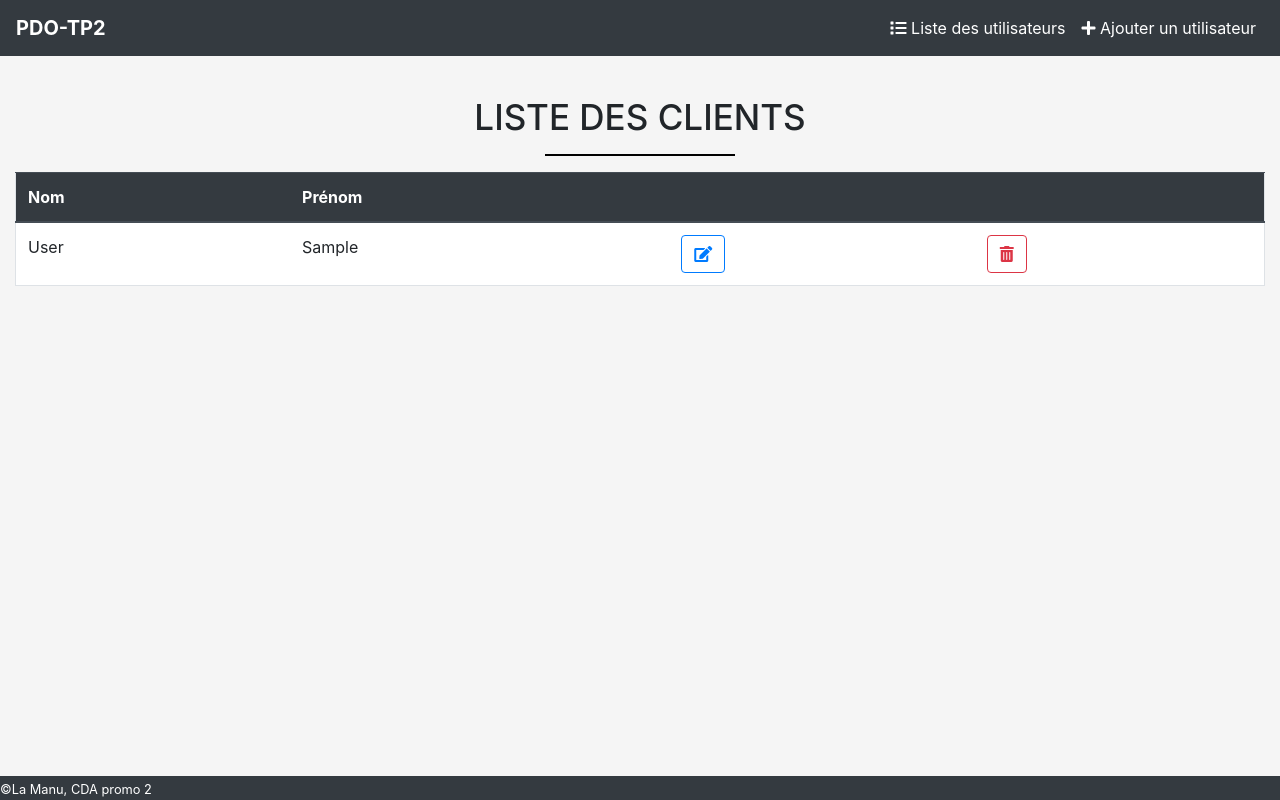
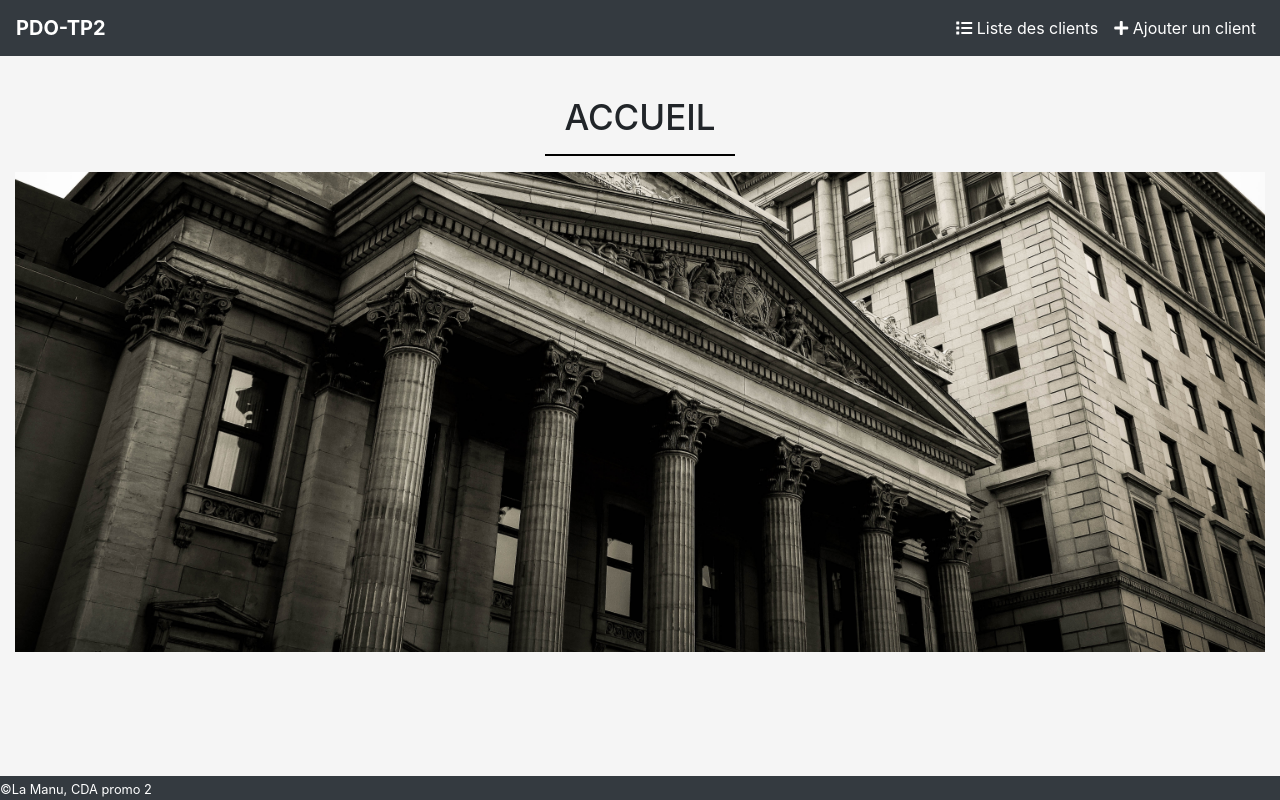
Before and after one commit to CDA-Promo2/CDA-PDO-TP2, a CodeIgniter app: page /database/ in a window 1280 px wide. Run offline with CodeIgniter, Linux system fonts and the light colour scheme; tables that the repository leaves empty hold one stand-in row (values such as "Sample post"); some libraries are stand-ins or nearby versions.

Commit message:
ajout page accueil

```diff
--- a/application/controllers/Clients.php
+++ b/application/controllers/Clients.php
@@ -6,7 +6,7 @@ class Clients extends CI_Controller {
 
     public function __construct() {
         parent::__construct();
-        $this->load->model(['Client','Credit', 'Status']);
+        $this->load->model(['Client', 'Credit', 'Status']);
         $this->load->helper(['url', 'form', 'date']);
         $this->load->library('form_validation');
     }
@@ -15,18 +15,27 @@ class Clients extends CI_Controller {
     public function index() {
         // On passera dans le tableau data toutes les informations utiles pour la vue
         // Le titre de la page
-        $data['title'] = "Liste des Clients";
-        // Récupération de tout les Clients
-        $data['clients'] = $this->Client->getClients();
+        $data['title'] = "Accueil";
         // Chargement des différentes vue, avec envoi du tableau data
         $this->load->view('common/header', $data);
         $this->load->view('client/index', $data);
         $this->load->view('common/footer', $data);
     }
 
+    public function clientsList() {
+        // On passera dans le tableau data toutes les informations utiles pour la vue
+        // Le titre de la page
+        $data['title'] = "Liste des Clients";
+        // Récupération de tout les Clients
+        $data['clients'] = $this->Client->getClients();
+        // Chargement des différentes vue, avec envoi du tableau data
+        $this->load->view('common/header', $data);
+        $this->load->view('client/clientsList', $data);
+        $this->load->view('common/footer', $data);
+    }
 
     //Methode gérant la page details
-    public function details($id = 0){
+    public function details($id = 0) {
 
         $data['title'] = 'Informations du client';
         $data['client'] = $this->Client->getClientById($id);
@@ -37,8 +46,8 @@ class Clients extends CI_Controller {
         $this->load->view('common/footer', $data);
     }
 
-        // Méthode gérant la modification d'un client
-        public function edit($id = 0) {
+    // Méthode gérant la modification d'un client
+    public function edit($id = 0) {
         // Titre de la page
         $data['title'] = "Modification d'un client";
         // Récupération des status
@@ -68,8 +77,8 @@ class Clients extends CI_Controller {
         }
     }
 
-        // Méthodes gérant la suppression d'un client
-        public function delete() {
+    // Méthodes gérant la suppression d'un client
+    public function delete() {
         // On récupère l'id du client que l'on souhaite supprimer
         $id = $this->uri->segment(2);
         // S'il n'y a pas d'id -> page 404
@@ -112,4 +121,5 @@ class Clients extends CI_Controller {
         $this->load->view('client/create', [$data, 'csrf' => $csrf]);
         $this->load->view('common/footer', $data);
     }
+
 }
--- a/application/models/Client.php
+++ b/application/models/Client.php
@@ -7,13 +7,17 @@ class Client extends CI_Model {
     }
 
     public function getClients() {
-        $this->db->select(['Client.*', 'Marital_Status.status']);
+        $this->db->select(['Client.*', 'Marital_Status.status', 'sum(Credit.remaining) as remaining', 'count(Credit.id) as credits']);
         $this->db->join('Marital_Status', 'Client.id_Marital_Status = Marital_Status.id');
+        $this->db->join('Credit', 'Client.id = Credit.id_Client', 'left');
+        $this->db->group_by('Client.id');
         if (isset($_GET['Marital_Status']) && $_GET['service']!=0) {
             $query = $this->db->get_where('Client', array('id_Marital_Status' => $_GET['marital_Status']));
         } else {
             $query = $this->db->get('Client');
         }
+//        var_dump($query->result());
+//        die();
         return $query->result();
     }
 
--- a/application/views/client/edit.php
+++ b/application/views/client/edit.php
@@ -34,7 +34,7 @@
             </select>
         </div>
         <div class="row justify-content-around my-5">
-            <a href="<?= site_url() ?>" class="btn btn-secondary col-4">Retour</a>
+            <a href="<?= site_url('details/' . $client->id) ?>" class="btn btn-secondary col-4">Retour</a>
             <input type="submit" class="form-control btn btn-success col-4" name="update">
         </div>
     </form>
--- a/application/views/client/index.php
+++ b/application/views/client/index.php
@@ -1,34 +1 @@
-<table class="table table-hover border bg-white">
-
-    <thead class="thead-dark">
-        <tr>
-            <th>Nom</th>
-            <th>Prénom</th>
-            <th colspan='2'></th>
-        </tr>
-    </thead>
-    <tbody>
-        <?php foreach ($clients as $client) { ?>
-            <tr>
-                <td><?= $client->lastname ?></td>
-                <td><?= $client->firstname ?></td>
-                <td><a href="<?= site_url('edit/' . $client->id) ?>" class="btn btn-outline-primary"><i class="fas fa-edit"></i></a></td>
-                <td><button type="button" data-toggle="modal" data-target="#delete<?= $client->id ?>" class="btn btn-outline-danger"><i class="fas fa-trash-alt"></i></button></td>
-            </tr>
-        <?php } ?>
-    </tbody>
-</table>
-
-<?php foreach ($clients as $client) { ?>
-    <div class="modal fade" id="delete<?= $client->id ?>" tabindex="-1" role="dialog">
-        <div class="modal-dialog modal-lg">
-            <div class="modal-content text-center">
-                <h2 class="bg-dark text-white p-2">Attention</h2>
-                <p>Voulez-vous supprimer <b><?= $client->firstname . ' ' . $client->lastname ?></b>?</p>
-                <div class="row justify-content-center">
-                    <a href="<?= site_url('delete/' . $client->id) ?>" class="btn btn-outline-danger col-4 my-3">Confirmer</a>
-                </div>
-            </div>
-        </div>
-    </div>
-<?php } ?>
+<div id="background"></div>
--- a/application/views/common/header.php
+++ b/application/views/common/header.php
@@ -20,8 +20,8 @@
 
                     <div class="collapse navbar-collapse" id="navbarSupportedContent">
                         <ul class="navbar-nav ml-auto">
-                            <li class="nav-item"><a href="<?=site_url()?>" class="text-white nav-link"><i class="fas fa-list"></i> Liste des utilisateurs</a></li>
-                            <li class="nav-item"><a href="<?=site_url('create')?>" class="text-white nav-link"><i class="fas fa-plus"></i> Ajouter un utilisateur</a></li>
+                            <li class="nav-item"><a href="<?=site_url()?>" class="text-white nav-link"><i class="fas fa-list"></i> Liste des clients</a></li>
+                            <li class="nav-item"><a href="<?=site_url('create')?>" class="text-white nav-link"><i class="fas fa-plus"></i> Ajouter un client</a></li>
                         </ul>
                     </div>
                 </nav>
--- a/assets/css/style.css
+++ b/assets/css/style.css
@@ -11,3 +11,10 @@ hr {
     border: solid black 1px;
     width: 15%;
 }
+
+#background {
+    background-image: url(../img/bank.jpg);
+    height: 60vh;
+    background-size: 100%;
+    background-position: bottom;
+}
```
Also changed, not shown: application/views/client/clientsList.php (added, +45 -0 lines), application/views/client/details.php (+4 -3 lines), assets/img/bank.jpg (added).
